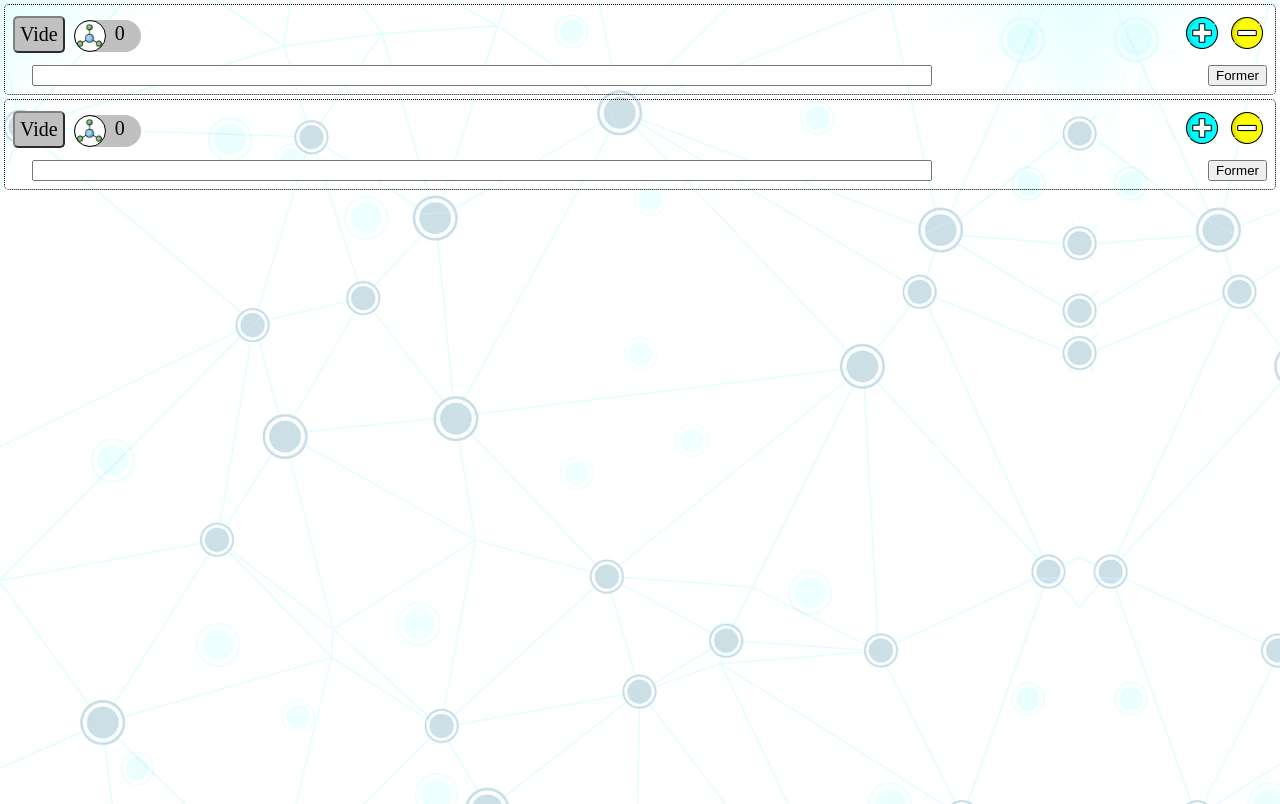
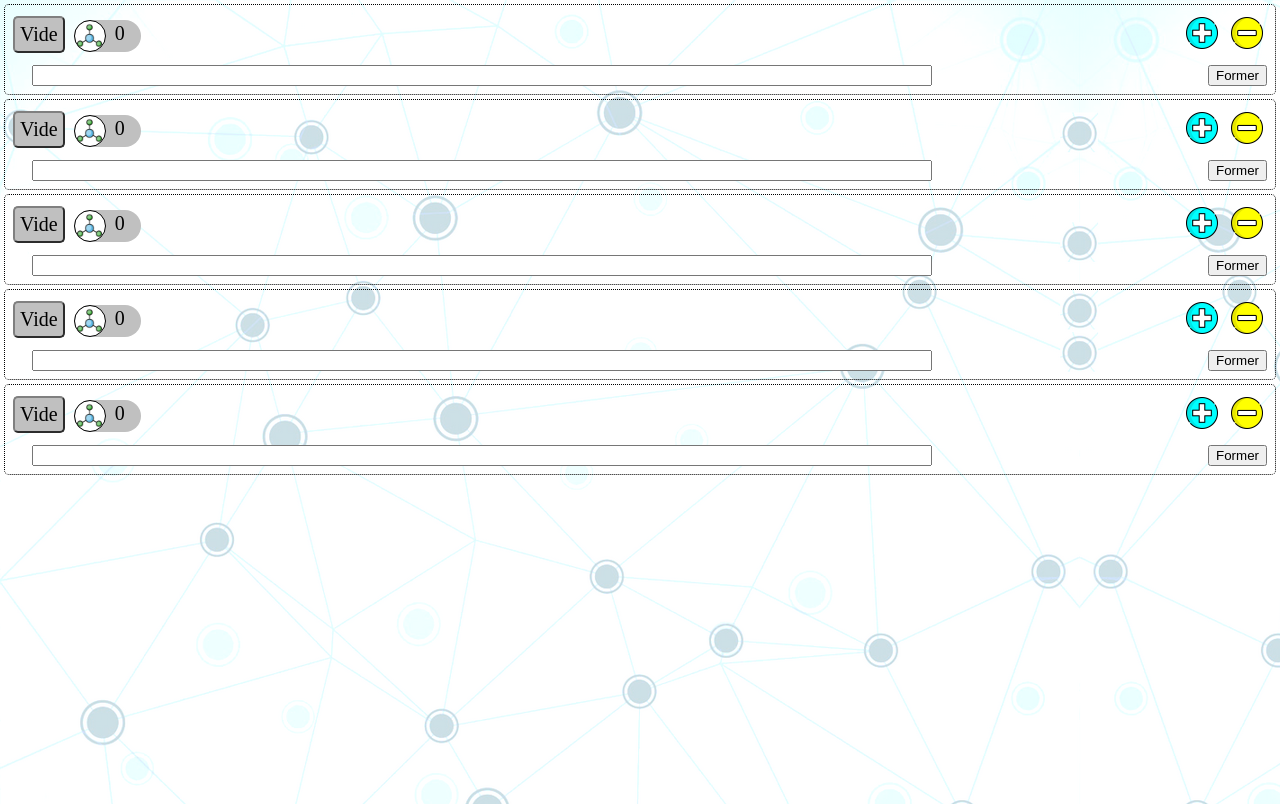
Before and after one commit to WebmasterAnonymail/theverylittlewar, a website: page view/html/armee.html in a window 1280 px wide. Drawn offline with Linux system fonts and the light colour scheme.

Commit message:
ajout des 5 molécules

```diff
--- a/view/html/armee.html
+++ b/view/html/armee.html
@@ -65,5 +65,86 @@
 				</tbody>
 			</table>
 		</div>
+		<div id="mol2" class="mol">
+			<table>
+				<tbody>
+					<tr>
+						<td class="align_left cell_left">
+							<span id="formule1" class="formule">Vide</span>
+							<div class="ressource">
+								<img src="../image/armee/molecule.png" class="icon_ressource">
+								<span class="text_ressource" id="number_mol2">0</span>
+							</div>
+						</td>
+						<td class="align_right cell_right">
+							<img class="button" src="../image/boutons/plus.png" id="creat_mol2">
+							<img class="button" src="../image/boutons/moins.png" id="delete_mol2">
+						</td>
+					</tr>
+					<tr>
+						<td class="align_center cell_left">
+							<input id="new_mol2_number" class="new_mol_number" type="number" min="0" step="1" max="0">
+						</td>
+						<td class="align_right cell_right">
+							<input type="button" id="new_mol2" value="Former">
+						</td>
+					</tr>
+				</tbody>
+			</table>
+		</div>
+		<div id="mol3" class="mol">
+			<table>
+				<tbody>
+					<tr>
+						<td class="align_left cell_left">
+							<span id="formule1" class="formule">Vide</span>
+							<div class="ressource">
+								<img src="../image/armee/molecule.png" class="icon_ressource">
+								<span class="text_ressource" id="number_mol3">0</span>
+							</div>
+						</td>
+						<td class="align_right cell_right">
+							<img class="button" src="../image/boutons/plus.png" id="creat_mol3">
+							<img class="button" src="../image/boutons/moins.png" id="delete_mol3">
+						</td>
+					</tr>
+					<tr>
+						<td class="align_center cell_left">
+							<input id="new_mol3_number" class="new_mol_number" type="number" min="0" step="1" max="0">
+						</td>
+						<td class="align_right cell_right">
+							<input type="button" id="new_mol3" value="Former">
+						</td>
+					</tr>
+				</tbody>
+			</table>
+		</div>
+		<div id="mol4" class="mol">
+			<table>
+				<tbody>
+					<tr>
+						<td class="align_left cell_left">
+							<span id="formule1" class="formule">Vide</span>
+							<div class="ressource">
+								<img src="../image/armee/molecule.png" class="icon_ressource">
+								<span class="text_ressource" id="number_mol4">0</span>
+							</div>
+						</td>
+						<td class="align_right cell_right">
+							<img class="button" src="../image/boutons/plus.png" id="creat_mol4">
+							<img class="button" src="../image/boutons/moins.png" id="delete_mol4">
+						</td>
+					</tr>
+					<tr>
+						<td class="align_center cell_left">
+							<input id="new_mol4_number" class="new_mol_number" type="number" min="0" step="1" max="0">
+						</td>
+						<td class="align_right cell_right">
+							<input type="button" id="new_mol4" value="Former">
+						</td>
+					</tr>
+				</tbody>
+			</table>
+		</div>
 	</body>
 </html>
```
